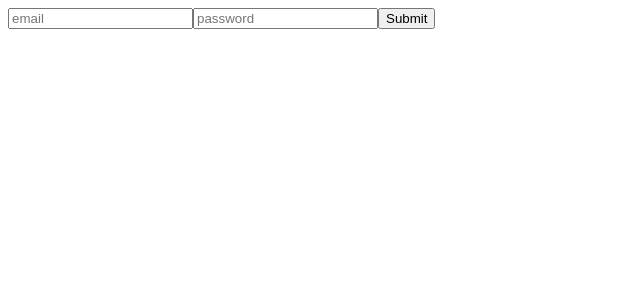
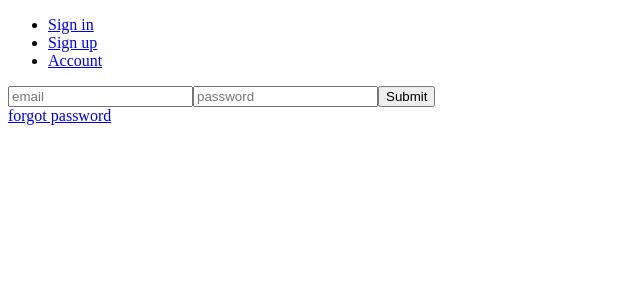
Before and after one commit to bherila/shone-live, a Next.js app: page /signin in a window 1280 px wide. Shown: the top 300 px of the page, without its empty margins (0-640 px from the left). Built offline with nearby package versions, Linux system fonts and the light colour scheme.

Commit message:
create navbar

```diff
--- /dev/null
+++ b/components/Navbar/Navbar.tsx
@@ -0,0 +1,27 @@
+import Link from 'next/link'
+
+const Navbar = (): JSX.Element => {
+  return (
+    <div>
+      <ul>
+        <li>
+          <Link href="/signin">
+            <a>Sign in</a>
+          </Link>
+        </li>
+        <li>
+          <Link href="/signup">
+            <a>Sign up</a>
+          </Link>
+        </li>
+        <li>
+          <Link href="/account">
+            <a>Account</a>
+          </Link>
+        </li>
+      </ul>
+    </div>
+  )
+}
+
+export default Navbar
--- /dev/null
+++ b/pages/_app.tsx
@@ -0,0 +1,14 @@
+import type { AppProps /*, AppContext */ } from 'next/app'
+
+import Navbar from '../components/Navbar/Navbar'
+
+function MyApp({ Component, pageProps }: AppProps) {
+  return (
+    <>
+      <Navbar />
+      <Component {...pageProps} />
+    </>
+  )
+}
+
+export default MyApp
--- a/pages/signin.tsx
+++ b/pages/signin.tsx
@@ -1,4 +1,5 @@
 import { useState } from 'react'
+import Link from 'next/link'
 // import Head from 'next/head'
 // import Image from 'next/image'
 
@@ -40,6 +41,10 @@ export const Signin = (): JSX.Element => {
         />
         <input type="submit" />
       </form>
+
+      <Link href="/forgotpassword">
+        <a>forgot password</a>
+      </Link>
     </div>
   )
 }
```
